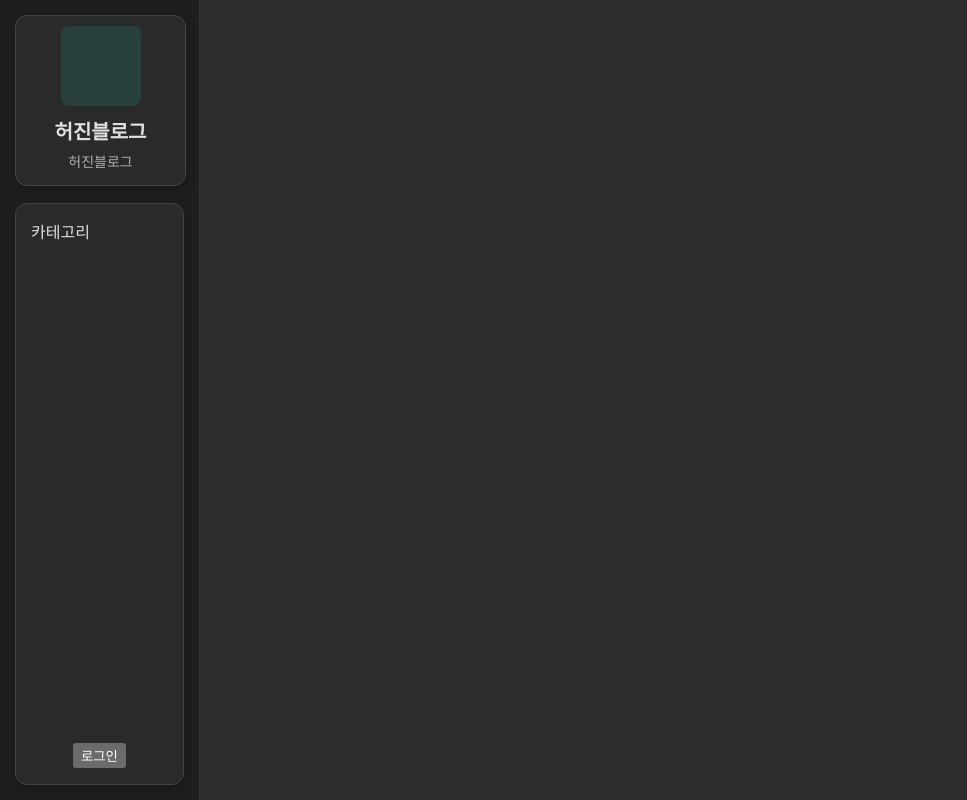
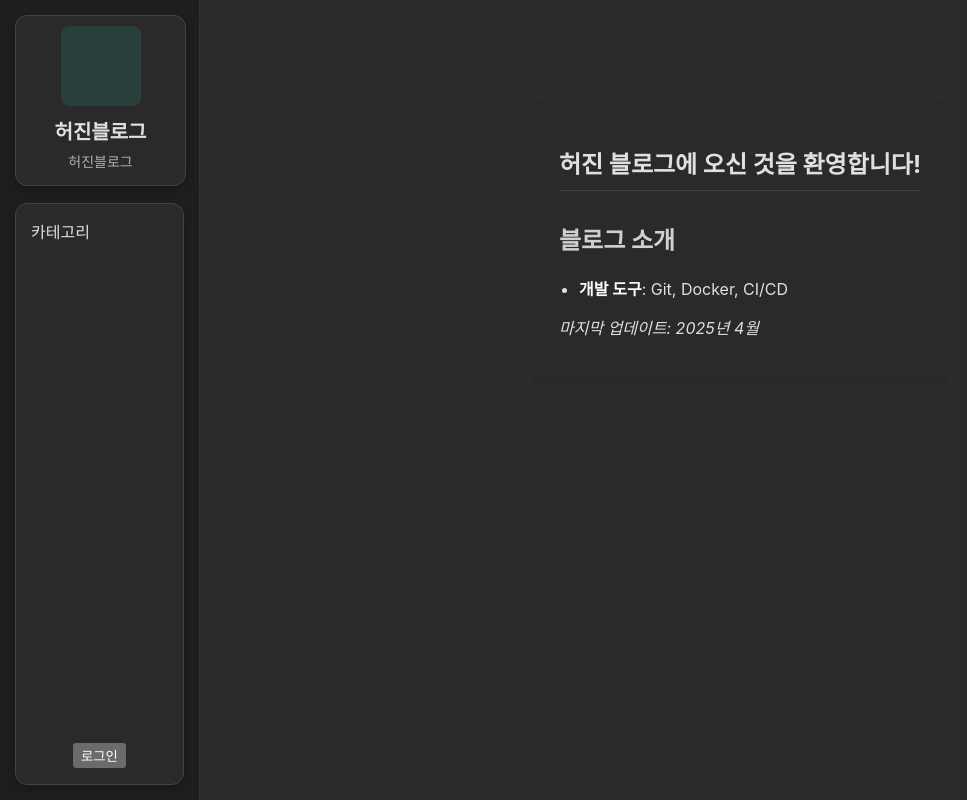
Before and after one commit to Kimheojin/vue-ts-Blog, a Vue app: page /marktest in a window 1280 px wide. Shown: the whole page, without its empty margins (0-967 px from the left). Built offline with nearby package versions, Linux system fonts and the light colour scheme; what tsyringe would draw is missing.

Commit message:
FEAT : 마크다운 관련 기능 추가

```diff
--- a/src/App.vue
+++ b/src/App.vue
@@ -6,10 +6,7 @@ import { ref, computed, onMounted, onUnmounted } from 'vue'
 const isDark = useDark()
 isDark.value = true
 
-// VueUse 훅으로 창 크기 감지
-
-
-// VueUse breakpoints 설정
+// VueUse breakpoints
 const breakpoints = useBreakpoints({
   mobile: 480,
   tablet: 768,
@@ -22,7 +19,6 @@ const isTabletOrLarger = breakpoints.greater('tablet')
 
 // 줌 레벨 관리
 const zoomLevel = ref(1)
-
 
 // 줌 레벨 업데이트 함수 - visualViewport API 활용
 const updateZoomLevel = () => {
@@ -84,15 +80,10 @@ onUnmounted(() => {
       </div>
     </el-aside>
 
-    <!-- 메인 콘텐츠 영역 -->
-    <el-container class="content-container" :class="{ 'full-width': !showSidebar }">
-
-      <el-main class="main-content">
-        <div class="card-grid">
-          <Contents />
-        </div>
-      </el-main>
-    </el-container>
+    <!-- 메인 콘텐츠 영역 - 단순화 -->
+    <el-main class="main-content" :class="{ 'full-width': !showSidebar }">
+      <Contents />
+    </el-main>
   </el-container>
 </template>
 
@@ -119,7 +110,6 @@ body {
   transition: all 0.3s ease;
 }
 
-
 /* Sidebar header section */
 .sidebar-header {
   margin-bottom: 7px;
@@ -139,7 +129,7 @@ body {
   border: 1px solid #444;
 }
 
-/* Sidebar menu section - header-square와 유사한 스타일 적용 */
+/* Sidebar menu section */
 .sidebar-menu {
   flex-grow: 1;
   overflow-y: auto;
@@ -153,35 +143,20 @@ body {
   flex-direction: column;
 }
 
-/* Main content 영역 */
+/* 메인 콘텐츠 영역 */
 .main-content {
   background-color: #2c2c2c;
-  padding: 20px;
   height: 100vh;
+  padding: 0;
   overflow-y: auto;
   display: flex;
   justify-content: center;
 }
 
 /* 사이드바가 숨겨졌을 때 콘텐츠 영역 확장 */
-.content-container.full-width {
+.full-width {
   width: 100%;
   transition: width 0.3s ease;
-}
-
-.card-grid {
-  display: grid;
-  grid-template-columns: repeat(auto-fill, minmax(300px, 1fr));
-  gap: 20px;
-  max-width: 1200px;
-  width: 100%;
-}
-
-/* 반응형 미디어 쿼리 */
-@media (max-width: 768px) {
-  .card-grid {
-    grid-template-columns: 1fr; /* 모바일에서는 한 열로 표시 */
-  }
 }
 
 html.dark body {
--- a/src/components/Contents.vue
+++ b/src/components/Contents.vue
@@ -1,14 +1,24 @@
 <script setup lang="ts">
-
 
 </script>
 
 <template>
-  <div>
+  <div class="content-wrapper">
     <router-view></router-view>
   </div>
 </template>
 
 <style scoped>
-
+.content-wrapper {
+  width: 100%;
+  max-width: 1200px;
+  height: auto; /* 'auto'로 변경하여 컨텐츠 높이에 맞게 조정 */
+  min-height: 100%;
+  display: flex;
+  justify-content: center;
+  align-items: flex-start; /* 'center'에서 'flex-start'로 변경 */
+  padding-top: 20px; /* 상단 패딩 추가 */
+  overflow-x: visible;
+  overflow-y: visible;
+}
 </style>
--- a/src/router/index.ts
+++ b/src/router/index.ts
@@ -4,6 +4,7 @@ import { createRouter, createWebHistory } from 'vue-router';
 import Menu from "../components/Menu.vue";
 import Aboutme from "../views/Aboutme.vue";
 import LoginPage from "../views/LoginPage.vue";
+import Markdown from "../views/Markdown.vue";
 
 const routes = [
 
@@ -18,6 +19,10 @@ const routes = [
     {
         path: '/login',
         component: LoginPage
+    },
+    {
+        path: '/marktest',
+        component: Markdown
     }
 
 ];
--- a/src/views/Markdown.vue
+++ b/src/views/Markdown.vue
@@ -1,11 +1,115 @@
 <script setup lang="ts">
+import { ref } from 'vue';
+import MarkdownRender from '../components/MarkdownRender.vue';
 
+// 테스트용 마크다운 콘텐츠
+const markdownContent = ref(`
+# 허진 블로그에 오신 것을 환영합니다!
+
+## 블로그 소개
+
+- **개발 도구**: Git, Docker, CI/CD
+
+
+*마지막 업데이트: 2025년 4월*
+`);
 </script>
 
 <template>
-
+  <div class="markdown-page">
+    <div class="markdown-container">
+      <MarkdownRender :content="markdownContent" />
+    </div>
+  </div>
 </template>
 
 <style scoped>
+.markdown-page {
+  padding: 20px;
+  max-width: 800px;
+  margin: 40px auto; /* 상단 마진 추가 */
+  min-height: 100%;
+  overflow: visible;
+}
+.markdown-container {
+  background-color: #2a2a2a;
+  border-radius: 8px;
+  padding: 25px;
+  box-shadow: 0 4px 6px rgba(0, 0, 0, 0.1);
+  margin-top: 20px; /* 추가 상단 마진 */
+  overflow: visible;
+}
 
+/* 마크다운 콘텐츠 스타일 보강 */
+:deep(h1) {
+  color: #e0e0e0;
+  border-bottom: 1px solid #444;
+  padding-bottom: 10px;
+  margin-bottom: 20px;
+}
+
+:deep(h2) {
+  color: #d0d0d0;
+  margin-top: 30px;
+}
+
+:deep(h3) {
+  color: #c0c0c0;
+}
+
+:deep(p) {
+  line-height: 1.6;
+  margin-bottom: 16px;
+}
+
+:deep(ul), :deep(ol) {
+  padding-left: 20px;
+  margin-bottom: 16px;
+}
+
+:deep(li) {
+  margin-bottom: 8px;
+}
+
+:deep(code) {
+  background-color: #333;
+  padding: 2px 4px;
+  border-radius: 4px;
+  font-family: 'Courier New', monospace;
+}
+
+:deep(pre) {
+  background-color: #333;
+  padding: 16px;
+  border-radius: 4px;
+  overflow-x: auto;
+  margin-bottom: 16px;
+}
+
+:deep(blockquote) {
+  border-left: 4px solid #555;
+  padding-left: 16px;
+  color: #aaa;
+  font-style: italic;
+  margin: 16px 0;
+}
+
+:deep(hr) {
+  border: none;
+  border-top: 1px solid #444;
+  margin: 24px 0;
+}
+
+:deep(a) {
+  color: #58a6ff;
+  text-decoration: none;
+}
+
+:deep(a:hover) {
+  text-decoration: underline;
+}
+
+:deep(strong) {
+  color: #ffffff;
+}
 </style>
```
